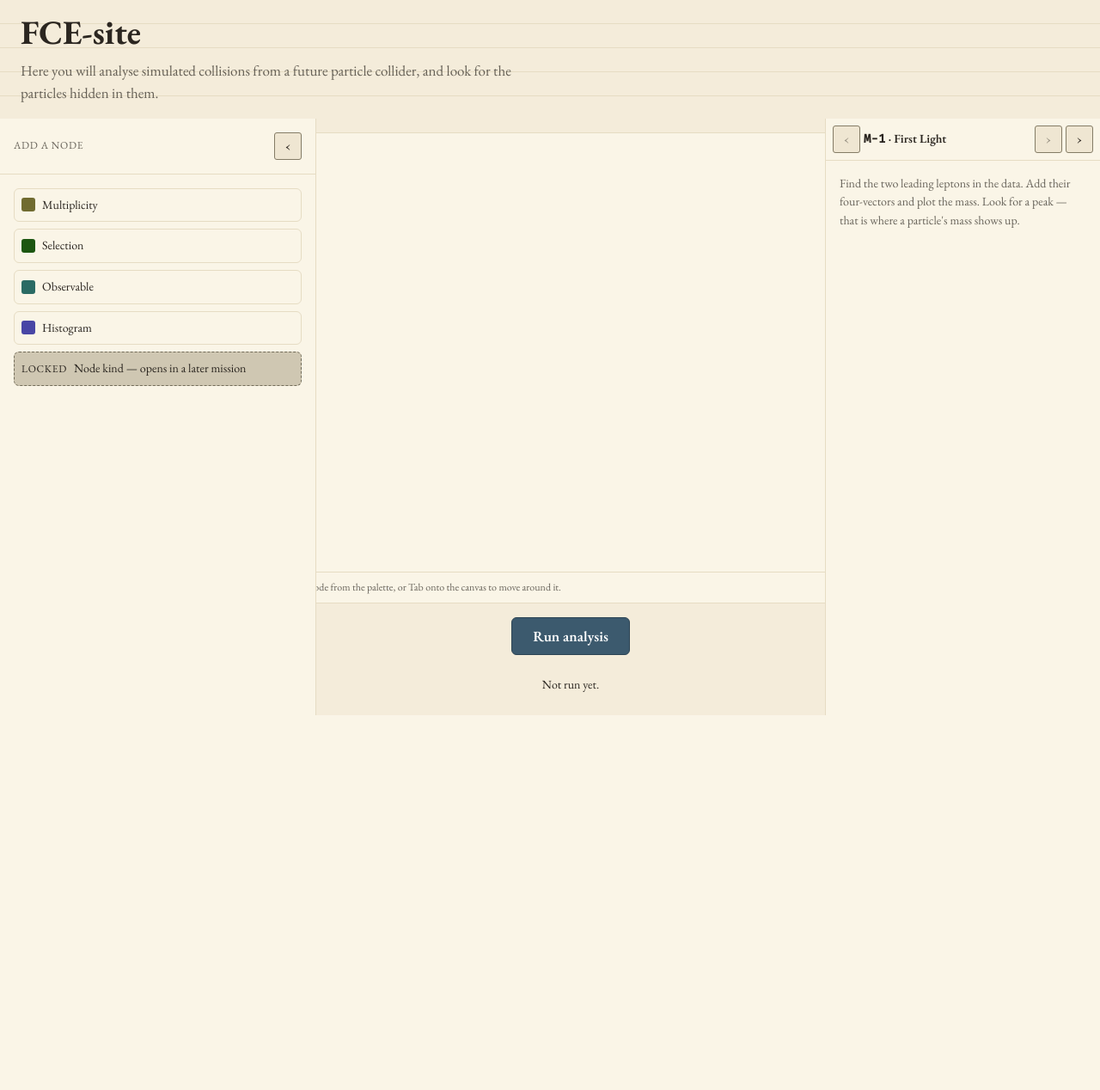
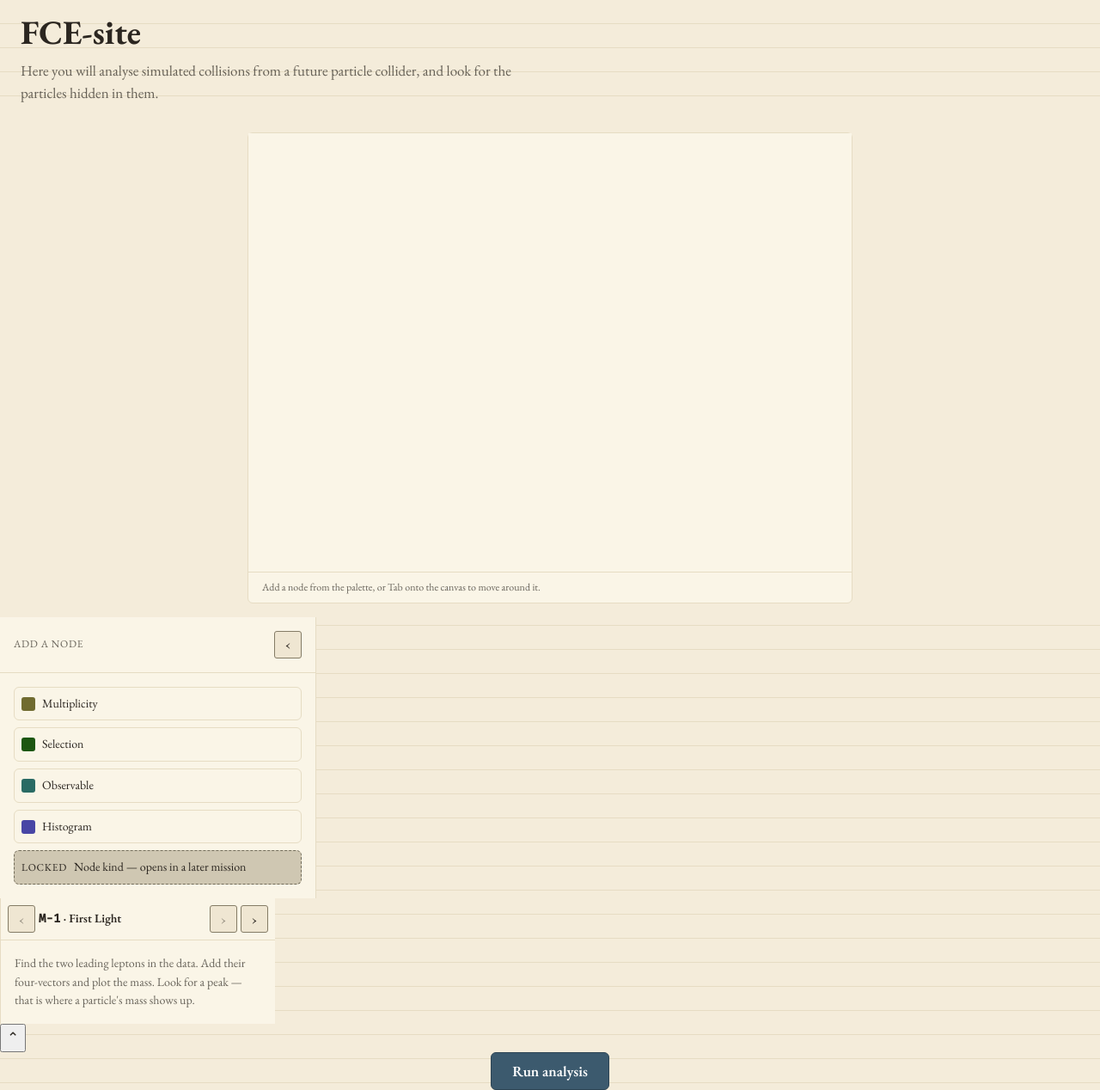
Before and after one commit to JulesVandenbroeck/fce-site, a FastAPI app: page / in a window 1280 px wide. Shown: the whole page at 86% size. Before the commit the page ends 832 px from the top, so only its background shows below. Run offline with FastAPI, Linux system fonts and the light colour scheme.

Commit message:
frontend: full-bleed canvas, overlay palette/mission panel, bottom results drawer (F-015)
Ports docs/design-explorations/canvas-frame.html's settled frame structure
into shell.html/shell.js: the canvas region is a full-width sibling rather
than a flex-row member (N12), and the Run control + results move out of the
canvas region into a new #drawer that rises from the bottom edge, wired
through the same wireToggle as the two side panels and auto-expanded by
Run Analysis (N14). Pan/zoom (N13) is out of scope -- F-016.

Co-Authored-By: Claude Sonnet 5 <noreply@anthropic.com>

```diff
--- a/src/fce_web/static/js/shell.js
+++ b/src/fce_web/static/js/shell.js
@@ -1,16 +1,23 @@
-// Wires the three-region app shell (templates/shell.html), ported from
-// docs/design-explorations/shell.html per F-004. See that file's own header
-// comment for the design history (D-010, D-014).
+// Wires the four-region app shell (templates/shell.html), ported from
+// docs/design-explorations/shell.html per F-004, then restructured F-015
+// per docs/design-explorations/canvas-frame.html (backlog N12/N14: a
+// full-bleed canvas with the palette, mission panel and results drawer as
+// overlays). See those files' own header comments for the design history
+// (D-010, D-014, D-020/D-021).
 //
-// UI toggles only -- palette/panel collapsed-or-expanded, the pager index.
-// Carried only in each region's own `data-state` attribute (plus `hidden`
-// on the controlled body, per F7) and never read by a run payload. The
-// graph itself (nodes/edges, buildRunPayload) is F-005's; #nodes-layer
+// UI toggles only -- palette/panel/drawer collapsed-or-expanded, the pager
+// index. Carried only in each region's own `data-state` attribute (plus
+// `hidden` on the controlled body, per F7) and never read by a run payload.
+// The graph itself (nodes/edges, buildRunPayload) is F-005's; #nodes-layer
 // stays empty until then.
 
-// ---- region collapse: palette (left) and mission panel (right) -----------
-// Same shape both sides, only ids/glyphs/copy differ -- one wireToggle
-// call per region.
+// ---- region collapse: palette (left), mission panel (right), drawer
+// (bottom) --------------------------------------------------------------
+// Same shape all three, only ids/glyphs/copy differ -- one wireToggle call
+// per region. Returns the setter so a caller outside the toggle button
+// itself (Run Analysis, below) can drive the same state machine instead of
+// building a second one -- lifted unchanged from canvas-frame.html's own
+// wireToggle.
 //
 // The mission panel's pager buttons (#pager-back/#pager-forward) are real,
 // keyboard-reachable <button>s in shell.html but stay unwired here: paging
@@ -28,19 +35,31 @@ function wireToggle(regionId, btnId, glyphId, srId, bodyId, glyphs, noun) {
   const sr = document.getElementById(srId);
   const body = document.getElementById(bodyId);
   const [expandGlyph, collapseGlyph] = glyphs;
-  btn.addEventListener("click", () => {
-    const collapsed = region.dataset.state === "collapsed";
-    region.dataset.state = collapsed ? "expanded" : "collapsed";
-    body.hidden = !collapsed;
-    btn.setAttribute("aria-expanded", String(collapsed));
-    glyph.textContent = collapsed ? expandGlyph : collapseGlyph;
-    sr.textContent = collapsed ? `Collapse the ${noun}` : `Expand the ${noun}`;
-  });
+  const set = (expanded) => {
+    region.dataset.state = expanded ? "expanded" : "collapsed";
+    body.hidden = !expanded;
+    btn.setAttribute("aria-expanded", String(expanded));
+    glyph.textContent = expanded ? expandGlyph : collapseGlyph;
+    sr.textContent = expanded ? `Collapse the ${noun}` : `Expand the ${noun}`;
+  };
+  btn.addEventListener("click", () => set(region.dataset.state === "collapsed"));
+  return set;
 }
 
 function init() {
   wireToggle("palette", "palette-toggle", "palette-toggle-glyph", "palette-toggle-sr", "palette-list", "‹›", "node palette");
   wireToggle("mission-panel", "panel-toggle", "panel-toggle-glyph", "panel-toggle-sr", "mission-panel-body", "›‹", "mission panel");
+  const setDrawer = wireToggle(
+    "drawer", "drawer-toggle", "drawer-toggle-glyph", "drawer-toggle-sr", "drawer-body", "⌄⌃", "results drawer"
+  );
+
+  // N14: pressing Run Analysis auto-expands the drawer if it is collapsed,
+  // through the same setter the chevron uses, so the two can never
+  // disagree about state. run.js owns what happens to the run itself; this
+  // listener only ever touches drawer UI state.
+  document.getElementById("run-button").addEventListener("click", () => {
+    if (document.getElementById("drawer").dataset.state === "collapsed") setDrawer(true);
+  });
 }
 
 if (document.readyState === "loading") {
--- a/src/fce_web/templates/shell.html
+++ b/src/fce_web/templates/shell.html
@@ -1,16 +1,48 @@
-{#- The three-region app shell (F-004, porting docs/design-explorations/shell.html).
+{#- The four-region app shell (F-004; restructured F-015 per
+   docs/design-explorations/canvas-frame.html, backlog N12/N14).
 
-   Included by any page that hosts the analysis canvas -- currently index.html only.
-   Unstyled by design: static/css/ is D-015's, dispatched in wave 3 against the class
-   names and data-state values this partial ships (listed in the F-004 PR body).
+   Included by any page that hosts the analysis canvas -- currently
+   index.html only.
+
+   The canvas is full-bleed: the palette, the mission panel and the results
+   drawer are overlays on top of it rather than sharing width with it (N12)
+   -- opening a panel never narrows the canvas, because each panel is pinned
+   to an edge of `#frame` instead of sitting beside the canvas in a row.
+   Unstyled by design until D-022 lands -- static/css/ is design's, and the
+   classes below are the ones docs/design-explorations/canvas-frame.css
+   already expects, ported rather than invented.
+
+   Pan/zoom on the canvas surface (N13) is deliberately NOT here -- that is
+   F-016's task. The canvas keeps its fixed 704x512 viewBox and graph.js's
+   own CANVAS_W/CANVAS_H untouched.
 
    Two kinds of state stay apart, per docs/design-brief.md §4:
      - the graph (nodes/edges) -- the engine's business, F-005's to add and
        serialise into the run payload. #nodes-layer is empty until then.
-     - palette/panel collapsed-or-expanded -- UI state, carried only in each
-       region's own `data-state` attribute, and never read by a run payload.
+     - palette/panel/drawer collapsed-or-expanded -- UI state, carried only
+       in each region's own `data-state` attribute, and never read by a run
+       payload.
 #}
-<div class="shell" id="shell">
+<div class="frame" id="frame">
+
+  <section class="canvas-region" id="canvas-region" aria-label="Analysis canvas region">
+    <div class="canvas-wrap" id="canvas-wrap">
+      <svg class="canvas-svg" id="canvas-svg" viewBox="0 0 704 512" width="704" height="512"
+           role="group" aria-label="Analysis canvas -- drag nodes to arrange, drag between ports to connect">
+        <defs>
+          <marker id="canvas-arrowhead" viewBox="0 0 8 8" refX="7" refY="4" markerWidth="6" markerHeight="6"
+                  orient="auto-start-reverse">
+            <path d="M0,0 L8,4 L0,8 Z" class="edge-arrowhead"></path>
+          </marker>
+        </defs>
+        <rect x="0" y="0" width="704" height="512" class="canvas-bg"></rect>
+        <g id="edges-layer"></g>
+        <g id="nodes-layer"></g>
+      </svg>
+      <p class="canvas-status" id="canvas-status" aria-live="polite">Add a node from the palette,
+        or Tab onto the canvas to move around it.</p>
+    </div>
+  </section>
 
   <aside class="palette" id="palette" data-state="expanded" aria-labelledby="palette-title">
     <div class="palette__head">
@@ -44,40 +76,6 @@
     </ul>
   </aside>
 
-  <section class="canvas-region" id="canvas-region" aria-label="Analysis canvas region">
-    <div class="canvas-wrap" id="canvas-wrap">
-      <svg class="canvas-svg" id="canvas-svg" viewBox="0 0 704 512" width="704" height="512"
-           role="group" aria-label="Analysis canvas -- drag nodes to arrange, drag between ports to connect">
-        <defs>
-          <marker id="canvas-arrowhead" viewBox="0 0 8 8" refX="7" refY="4" markerWidth="6" markerHeight="6"
-                  orient="auto-start-reverse">
-            <path d="M0,0 L8,4 L0,8 Z" class="edge-arrowhead"></path>
-          </marker>
-        </defs>
-        <rect x="0" y="0" width="704" height="512" class="canvas-bg"></rect>
-        <g id="edges-layer"></g>
-        <g id="nodes-layer"></g>
-      </svg>
-      <p class="canvas-status" id="canvas-status" aria-live="polite">Add a node from the palette,
-        or Tab onto the canvas to move around it.</p>
-    </div>
-
-    {#- F-007: submits the canvas graph above and streams its progress below.
-       Markup contract for D-016 (styling) and F-008 (the chart), written out
-       in full in the F-007 PR body -- read it there, not by guessing from
-       this comment. #}
-    <div class="run-control" id="run-control">
-      <button type="button" class="run-control__button" id="run-button" aria-disabled="false">Run analysis</button>
-    </div>
-
-    <section class="results" id="results" aria-label="Run results">
-      <p class="results__status" id="results-status" aria-live="polite">Not run yet.</p>
-      <progress class="results__progress" id="results-progress" max="100" value="0" hidden></progress>
-      <p class="results__note" id="results-note" aria-live="polite" hidden></p>
-      <div class="results__chart" id="results-chart"></div>
-    </section>
-  </section>
-
   <aside class="mission-panel" id="mission-panel" data-state="expanded" aria-label="Mission">
     <div class="mission-panel__head">
       <button class="mission-panel__pager" id="pager-back" type="button" aria-label="Previous mission" disabled>&#8249;</button>
@@ -96,6 +94,37 @@
     </div>
   </aside>
 
+  {#- F-007/F-015: the Run control and the results now live in a drawer
+     rising from the bottom edge (N14), collapsed by default. Its chevron
+     sits above the Run Analysis button. Wired through the same wireToggle
+     shell.js already uses for the two side panels (a third call, not a
+     second mechanism), and pressing Run Analysis auto-expands it if it is
+     collapsed. Markup contract for D-022 (styling) and F-008 (the chart) is
+     unchanged from the F-007 PR body: #run-button, #results-status,
+     #results-progress, #results-note, #results-chart. #}
+  <section class="drawer" id="drawer" data-state="collapsed" aria-label="Results drawer">
+    <div class="drawer__body" id="drawer-body" hidden>
+      <section class="results" id="results" aria-label="Run results">
+        <p class="results__status" id="results-status" aria-live="polite">Not run yet.</p>
+        <progress class="results__progress" id="results-progress" max="100" value="0" hidden></progress>
+        <p class="results__note" id="results-note" aria-live="polite" hidden></p>
+        <div class="results__chart" id="results-chart"></div>
+      </section>
+    </div>
+
+    <div class="drawer__handle-row">
+      <button class="drawer__toggle" id="drawer-toggle" type="button"
+              aria-expanded="false" aria-controls="drawer-body">
+        <span class="drawer__toggle-glyph" id="drawer-toggle-glyph" aria-hidden="true">&#8963;</span>
+        <span class="sr-only" id="drawer-toggle-sr">Expand the results drawer</span>
+      </button>
+    </div>
+
+    <div class="run-control" id="run-control">
+      <button type="button" class="run-control__button" id="run-button" aria-disabled="false">Run analysis</button>
+    </div>
+  </section>
+
 </div>
 <script type="module" src="/static/js/shell.js" defer></script>
 <script type="module" src="/static/js/graph.js" defer></script>
```
Also changed, not shown: tests/e2e/test_run.py (+46 -0 lines), tests/e2e/test_smoke.py (+47 -0 lines).
